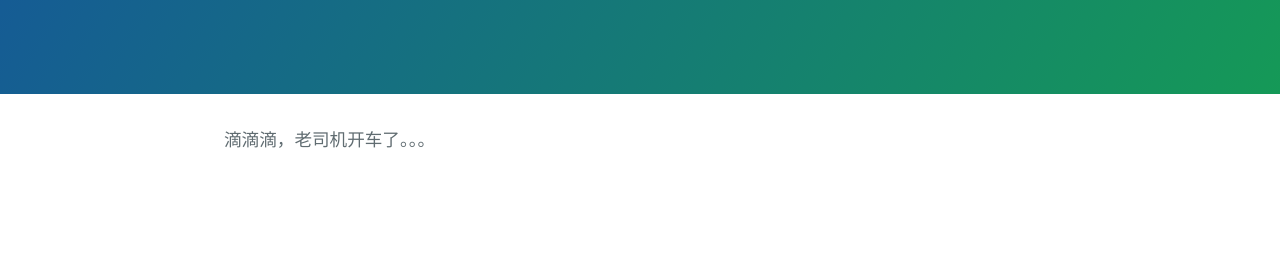
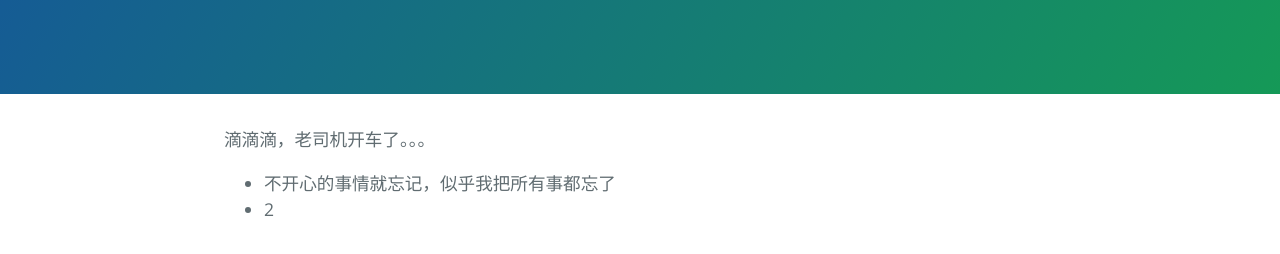
Before and after one commit to WANGLANGWUXING/WANGLANGWUXING.github.io, a plain HTML site: page index.html in a window 1280 px wide. Shown: the part 176-430 px from the top of the page. Drawn offline with nearby package versions, Linux system fonts and the light colour scheme.

Commit message:
Update index.html

```diff
--- a/index.html
+++ b/index.html
@@ -2,7 +2,7 @@
 <html lang="en-us">
   <head>
     <meta charset="UTF-8">
-    <title>Wanglang.GitHub.io by WANGLANGWUXING</title>
+    <title>朗朗的博客</title>
     <meta name="viewport" content="width=device-width, initial-scale=1">
     <link rel="shortcut icon" href="https://avatars3.githubusercontent.com/u/12276556?v=3&s=32" />
     <link rel="stylesheet" type="text/css" href="stylesheets/normalize.css" media="screen">
@@ -18,7 +18,9 @@
 
     <section class="main-content">
      <p>滴滴滴，老司机开车了。。。</p>
-
+<ul>
+<li>不开心的事情就忘记，似乎我把所有事都忘了</li><li>2</li>
+</ul>
     </section>
 
 
```
